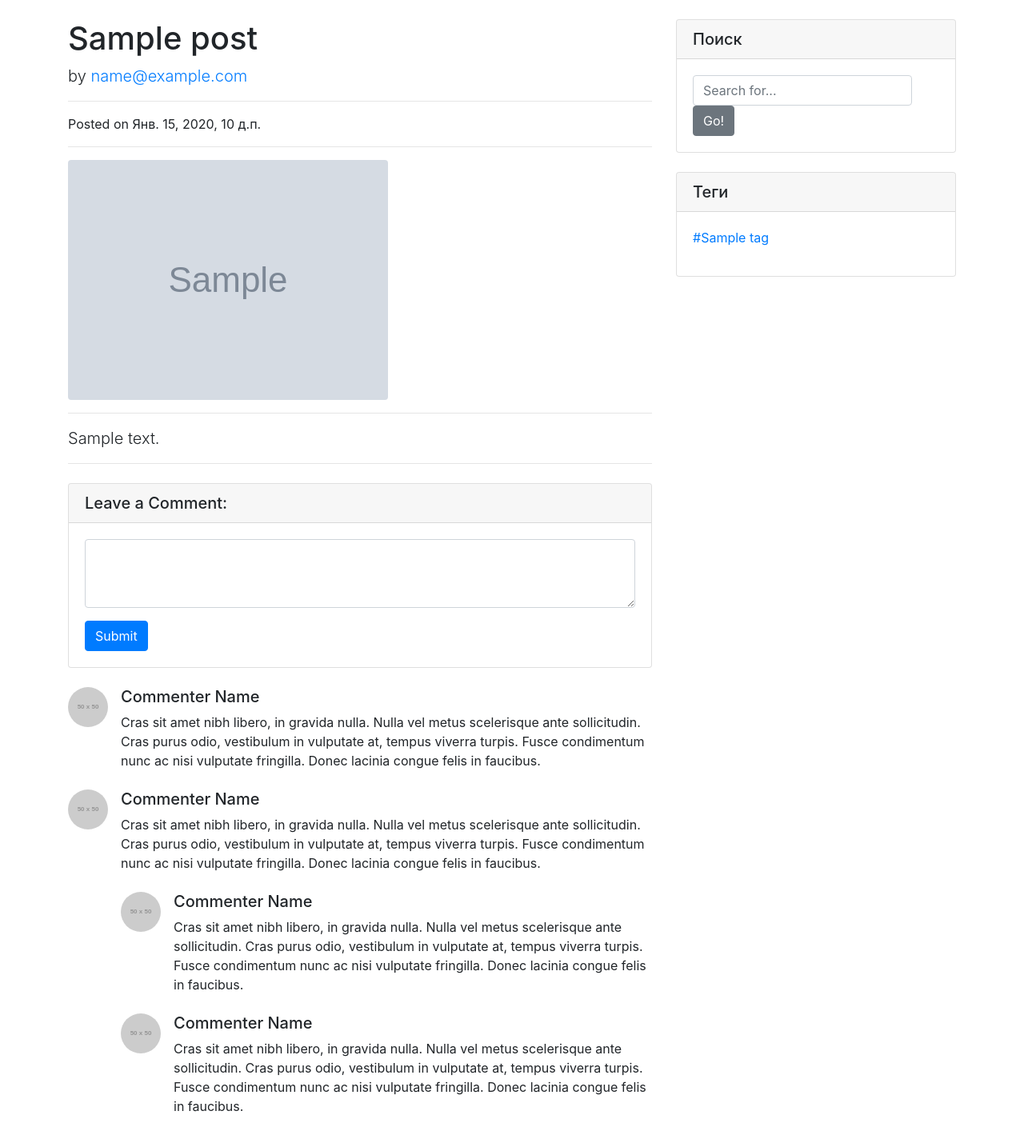
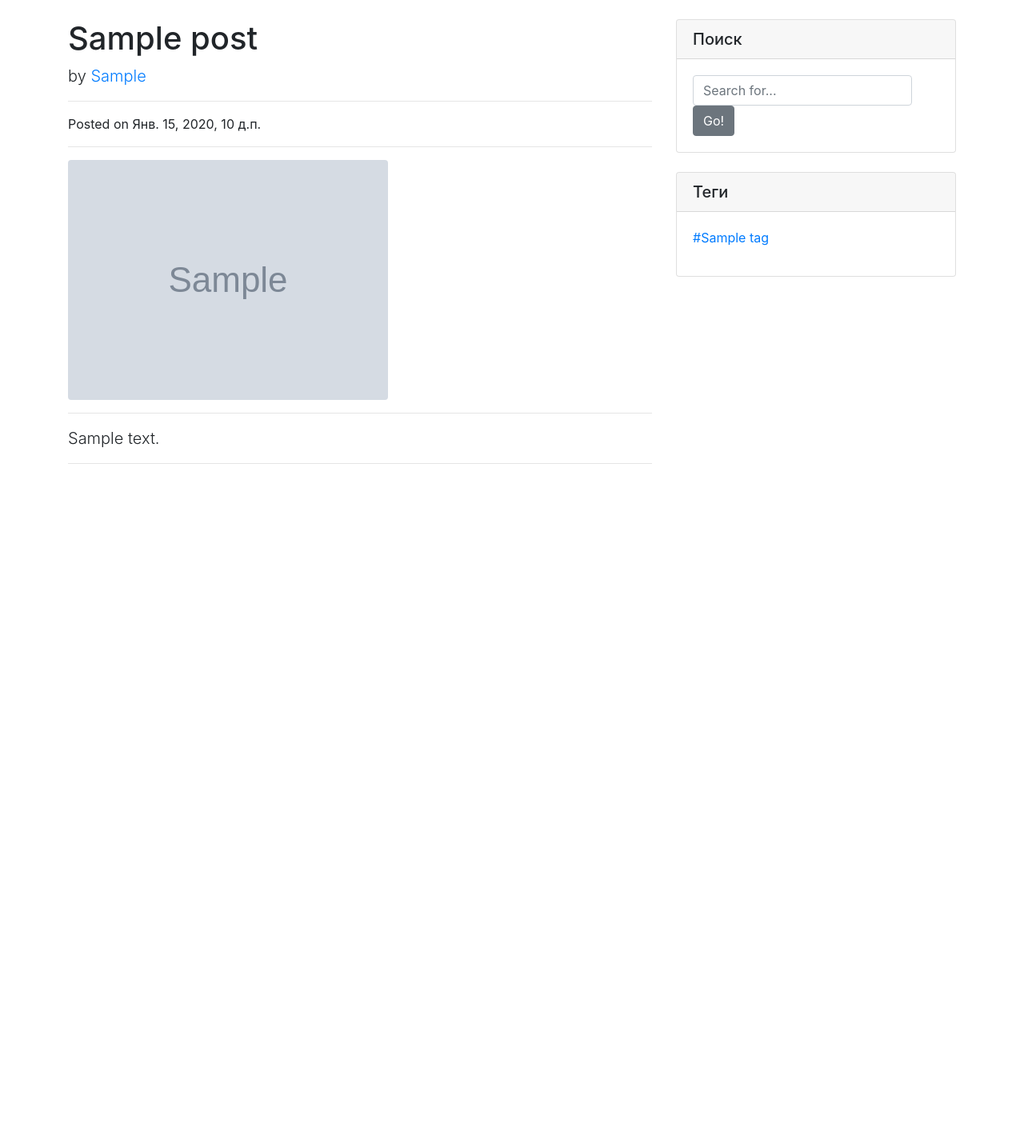
Before and after one commit to Safintim/django-blog, a Django app: a page that uses blog/templates/blog/post_detail.html in a window 1280 px wide. Shown: the part 56-1475 px from the top of the page at 80% size. After the commit the page ends 636 px from the top, so only its background shows below. Run offline with Django 3.2, Linux system fonts and the light colour scheme; tables that the repository leaves empty hold one stand-in row (values such as "Sample post"); grey boxes marked "Sample" are stand-in pictures; grey boxes labelled with a size stand in for pictures from a placeholder-image service; some libraries are stand-ins or nearby versions.

Commit message:
Change author field

```diff
--- a/blog/templates/blog/post_detail.html
+++ b/blog/templates/blog/post_detail.html
@@ -14,7 +14,7 @@
     <!-- Author -->
     <p class="lead">
       by
-      <a href="#">{{ object.author }}</a>
+      <a href="#">{{ object.author.first_name }}</a>
     </p>
 
     <hr>
@@ -35,62 +35,6 @@
     <p class="lead">{{ object.text|safe }}</p>
     <hr>
 
-    <!-- Comments Form -->
-    <div class="card my-4">
-      <h5 class="card-header">Leave a Comment:</h5>
-      <div class="card-body">
-        <form>
-          <div class="form-group">
-            <textarea class="form-control" rows="3"></textarea>
-          </div>
-          <button type="submit" class="btn btn-primary">Submit</button>
-        </form>
-      </div>
-    </div>
-
-    <!-- Single Comment -->
-    <div class="media mb-4">
-      <img class="d-flex mr-3 rounded-circle" src="http://placehold.it/50x50" alt="">
-      <div class="media-body">
-        <h5 class="mt-0">Commenter Name</h5>
-        Cras sit amet nibh libero, in gravida nulla. Nulla vel metus scelerisque ante sollicitudin. Cras purus odio,
-        vestibulum in vulputate at, tempus viverra turpis. Fusce condimentum nunc ac nisi vulputate fringilla. Donec
-        lacinia congue felis in faucibus.
-      </div>
-    </div>
-
-    <!-- Comment with nested comments -->
-    <div class="media mb-4">
-      <img class="d-flex mr-3 rounded-circle" src="http://placehold.it/50x50" alt="">
-      <div class="media-body">
-        <h5 class="mt-0">Commenter Name</h5>
-        Cras sit amet nibh libero, in gravida nulla. Nulla vel metus scelerisque ante sollicitudin. Cras purus odio,
-        vestibulum in vulputate at, tempus viverra turpis. Fusce condimentum nunc ac nisi vulputate fringilla. Donec
-        lacinia congue felis in faucibus.
-
-        <div class="media mt-4">
-          <img class="d-flex mr-3 rounded-circle" src="http://placehold.it/50x50" alt="">
-          <div class="media-body">
-            <h5 class="mt-0">Commenter Name</h5>
-            Cras sit amet nibh libero, in gravida nulla. Nulla vel metus scelerisque ante sollicitudin. Cras purus odio,
-            vestibulum in vulputate at, tempus viverra turpis. Fusce condimentum nunc ac nisi vulputate fringilla. Donec
-            lacinia congue felis in faucibus.
-          </div>
-        </div>
-
-        <div class="media mt-4">
-          <img class="d-flex mr-3 rounded-circle" src="http://placehold.it/50x50" alt="">
-          <div class="media-body">
-            <h5 class="mt-0">Commenter Name</h5>
-            Cras sit amet nibh libero, in gravida nulla. Nulla vel metus scelerisque ante sollicitudin. Cras purus odio,
-            vestibulum in vulputate at, tempus viverra turpis. Fusce condimentum nunc ac nisi vulputate fringilla. Donec
-            lacinia congue felis in faucibus.
-          </div>
-        </div>
-
-      </div>
-    </div>
-
   </div>
 {% endblock %}
 
```
